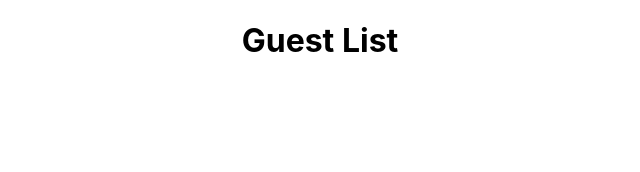
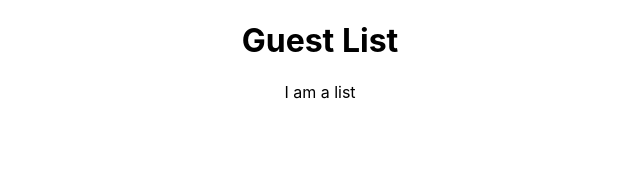
Before and after one commit to derrickmstrong/reacttypescript_guestlist, a React (Create React App) app: page / in a window 1280 px wide. Shown: the top 172 px of the page, without its empty margins (320-960 px from the left). Built offline with nearby package versions, Linux system fonts and the light colour scheme.

Commit message:
Add List component and IProps

```diff
--- a/src/App.tsx
+++ b/src/App.tsx
@@ -1,5 +1,6 @@
 import React, { useState } from 'react';
 import './App.css';
+import List from './components/List';
 
 interface IState {
   people: {
@@ -17,6 +18,7 @@ function App() {
   return (
     <div className="App">
       <h1>Guest List</h1>
+      <List people={people} />
     </div>
   );
 }
--- /dev/null
+++ b/src/components/List.tsx
@@ -0,0 +1,20 @@
+import React from 'react'
+
+interface IProps {
+  people: {
+    name: string;
+    age: number;
+    url: string;
+    note?: string;
+  }[];
+}
+
+const List: React.FC<IProps> = ({ people }) => {
+    return (
+        <div>
+            I am a list
+        </div>
+    )
+}
+
+export default List
```
